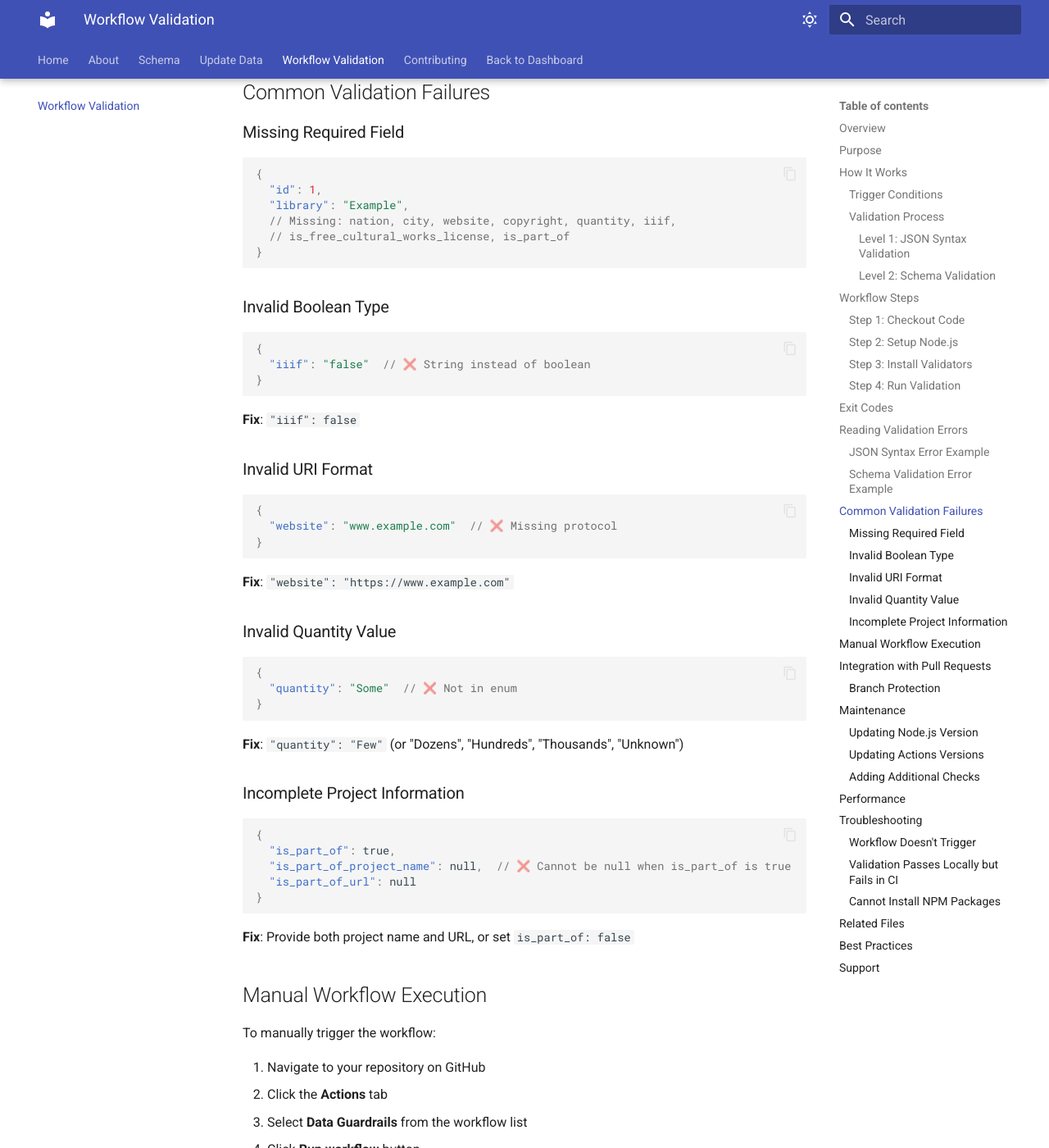
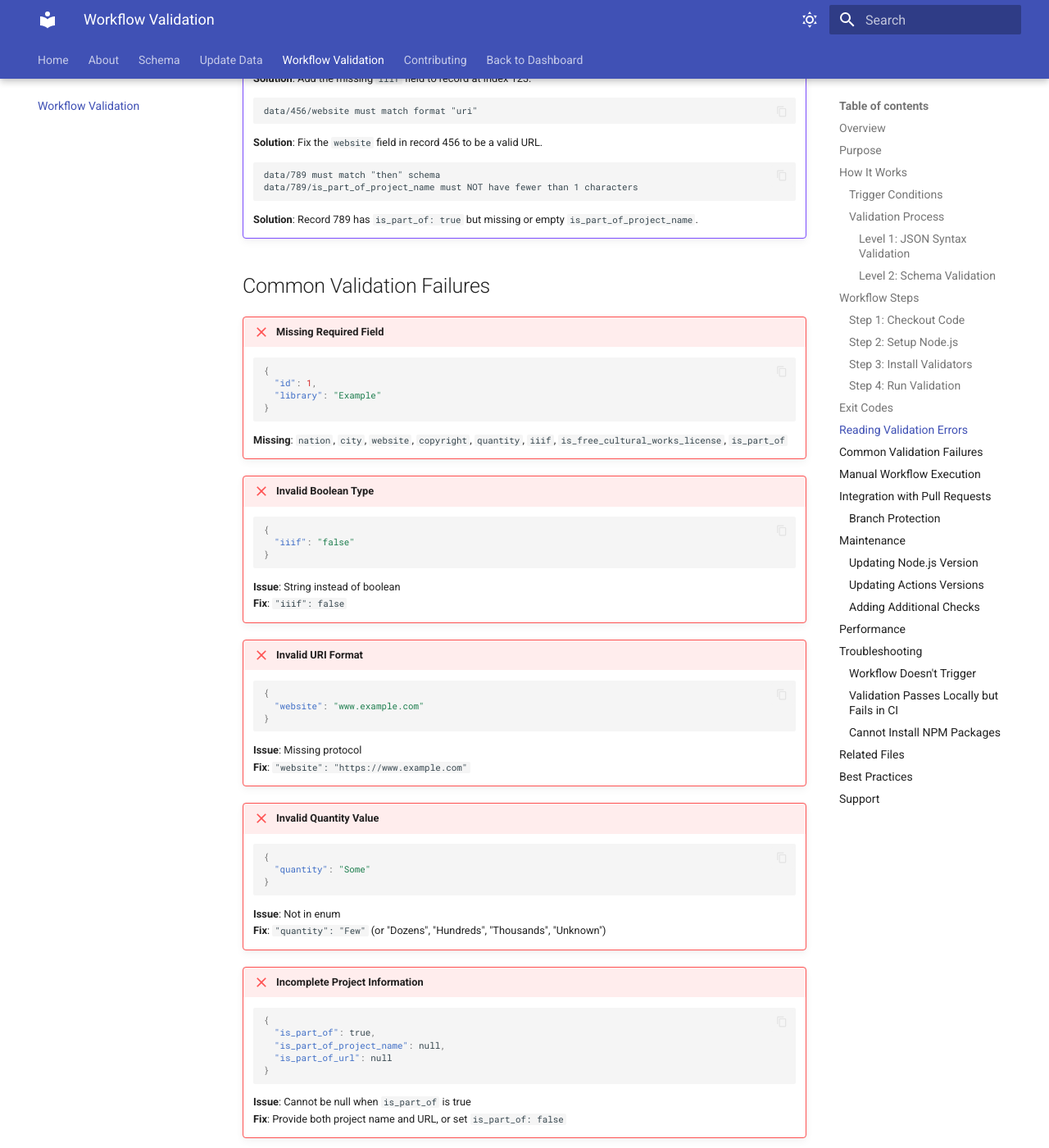
Before and after one commit to Dioscorides/githubpagesexperiment, an MkDocs documentation site: the page built from docs/workflow-validation.md, in a window 1280 px wide and 1400 px high, scrolled down 4794 px. Shown: the whole window at 82% size. Built offline with MkDocs 1.6.1 and Material for MkDocs 9.7.7, drawn with Linux system fonts in a browser that asks for light colours; some of the changed text lies outside the part shown.

Commit message:
feat: enhance workflow-validation.md with detailed validation failure examples and solutions

````diff
--- a/docs/workflow-validation.md
+++ b/docs/workflow-validation.md
@@ -34,25 +34,29 @@ The workflow performs two levels of validation:
 **Purpose**: Verifies that the JSON file is well-formed and parseable.
 
 **What it checks**:
+
 - Proper bracket and brace matching
 - Correct comma placement
 - Valid string escaping
 - No trailing commas
 - Proper encoding (UTF-8)
 
-**Example failures**:
-```json
-// Missing comma
-{
-  "library": "Example"
-  "nation": "Country"
-}
+!!! failure "Example: Missing comma"
 
-// Trailing comma
-{
-  "library": "Example",
-}
-```
+    ```json
+    {
+      "library": "Example"
+      "nation": "Country"
+    }
+    ```
+
+!!! failure "Example: Trailing comma"
+
+    ```json
+    {
+      "library": "Example",
+    }
+    ```
 
 #### Level 2: Schema Validation
 
@@ -83,18 +87,25 @@ The workflow performs two levels of validation:
 5. **Enumerated Values**
    - `quantity` must be one of: "Few", "Dozens", "Hundreds", "Thousands", "Unknown"
 
-**Example schema violation**:
-```json
-{
-  "id": 1,
-  "library": "Example Library",
-  "nation": "Country",
-  "city": "City",
-  "website": "not-a-valid-url",  // ❌ Invalid URI format
-  "iiif": "false",                // ❌ Should be boolean, not string
-  "quantity": "Many"              // ❌ Not in allowed enum values
-}
-```
+!!! failure "Example: Schema violations"
+
+    ```json
+    {
+      "id": 1,
+      "library": "Example Library",
+      "nation": "Country",
+      "city": "City",
+      "website": "not-a-valid-url",
+      "iiif": "false",
+      "quantity": "Many"
+    }
+    ```
+
+    **Issues**:
+
+    - `website`: Invalid URI format
+    - `iiif`: Should be boolean, not string
+    - `quantity`: Not in allowed enum values
 
 ## Workflow Steps
 
@@ -177,74 +188,93 @@ The workflow uses exit codes to signal success or failure:
 
 When validation fails, the workflow logs provide detailed error messages.
 
-### JSON Syntax Error Example
-```
-Expecting ',' delimiter: line 45 column 3 (char 1234)
-```
-**Solution**: Add missing comma on line 45.
+!!! example "JSON Syntax Error"
 
-### Schema Validation Error Example
-```
-data/123 must have required property 'iiif'
-```
-**Solution**: Add the missing `iiif` field to record at index 123.
+    ```
+    Expecting ',' delimiter: line 45 column 3 (char 1234)
+    ```
 
-```
-data/456/website must match format "uri"
-```
-**Solution**: Fix the `website` field in record 456 to be a valid URL.
+    **Solution**: Add missing comma on line 45.
 
-```
-data/789 must match "then" schema
-data/789/is_part_of_project_name must NOT have fewer than 1 characters
-```
-**Solution**: Record 789 has `is_part_of: true` but missing or empty `is_part_of_project_name`.
+!!! example "Schema Validation Errors"
+
+    ```
+    data/123 must have required property 'iiif'
+    ```
+
+    **Solution**: Add the missing `iiif` field to record at index 123.
+
+    ```
+    data/456/website must match format "uri"
+    ```
+
+    **Solution**: Fix the `website` field in record 456 to be a valid URL.
+
+    ```
+    data/789 must match "then" schema
+    data/789/is_part_of_project_name must NOT have fewer than 1 characters
+    ```
+
+    **Solution**: Record 789 has `is_part_of: true` but missing or empty `is_part_of_project_name`.
 
 ## Common Validation Failures
 
-### Missing Required Field
-```json
-{
-  "id": 1,
-  "library": "Example",
-  // Missing: nation, city, website, copyright, quantity, iiif,
-  // is_free_cultural_works_license, is_part_of
-}
-```
+!!! failure "Missing Required Field"
 
-### Invalid Boolean Type
-```json
-{
-  "iiif": "false"  // ❌ String instead of boolean
-}
-```
-**Fix**: `"iiif": false`
+    ```json
+    {
+      "id": 1,
+      "library": "Example"
+    }
+    ```
 
-### Invalid URI Format
-```json
-{
-  "website": "www.example.com"  // ❌ Missing protocol
-}
-```
-**Fix**: `"website": "https://www.example.com"`
+    **Missing**: `nation`, `city`, `website`, `copyright`, `quantity`, `iiif`, `is_free_cultural_works_license`, `is_part_of`
 
-### Invalid Quantity Value
-```json
-{
-  "quantity": "Some"  // ❌ Not in enum
-}
-```
-**Fix**: `"quantity": "Few"` (or "Dozens", "Hundreds", "Thousands", "Unknown")
+!!! failure "Invalid Boolean Type"
 
-### Incomplete Project Information
-```json
-{
-  "is_part_of": true,
-  "is_part_of_project_name": null,  // ❌ Cannot be null when is_part_of is true
-  "is_part_of_url": null
-}
-```
-**Fix**: Provide both project name and URL, or set `is_part_of: false`
+    ```json
+    {
+      "iiif": "false"
+    }
+    ```
+
+    **Issue**: String instead of boolean
+    **Fix**: `"iiif": false`
+
+!!! failure "Invalid URI Format"
+
+    ```json
+    {
+      "website": "www.example.com"
+    }
+    ```
+
+    **Issue**: Missing protocol
+    **Fix**: `"website": "https://www.example.com"`
+
+!!! failure "Invalid Quantity Value"
+
+    ```json
+    {
+      "quantity": "Some"
+    }
+    ```
+
+    **Issue**: Not in enum
+    **Fix**: `"quantity": "Few"` (or "Dozens", "Hundreds", "Thousands", "Unknown")
+
+!!! failure "Incomplete Project Information"
+
+    ```json
+    {
+      "is_part_of": true,
+      "is_part_of_project_name": null,
+      "is_part_of_url": null
+    }
+    ```
+
+    **Issue**: Cannot be null when `is_part_of` is true
+    **Fix**: Provide both project name and URL, or set `is_part_of: false`
 
 ## Manual Workflow Execution
 
````
Also changed, not shown: other parts of docs/workflow-validation.md (+9 -4 lines).
